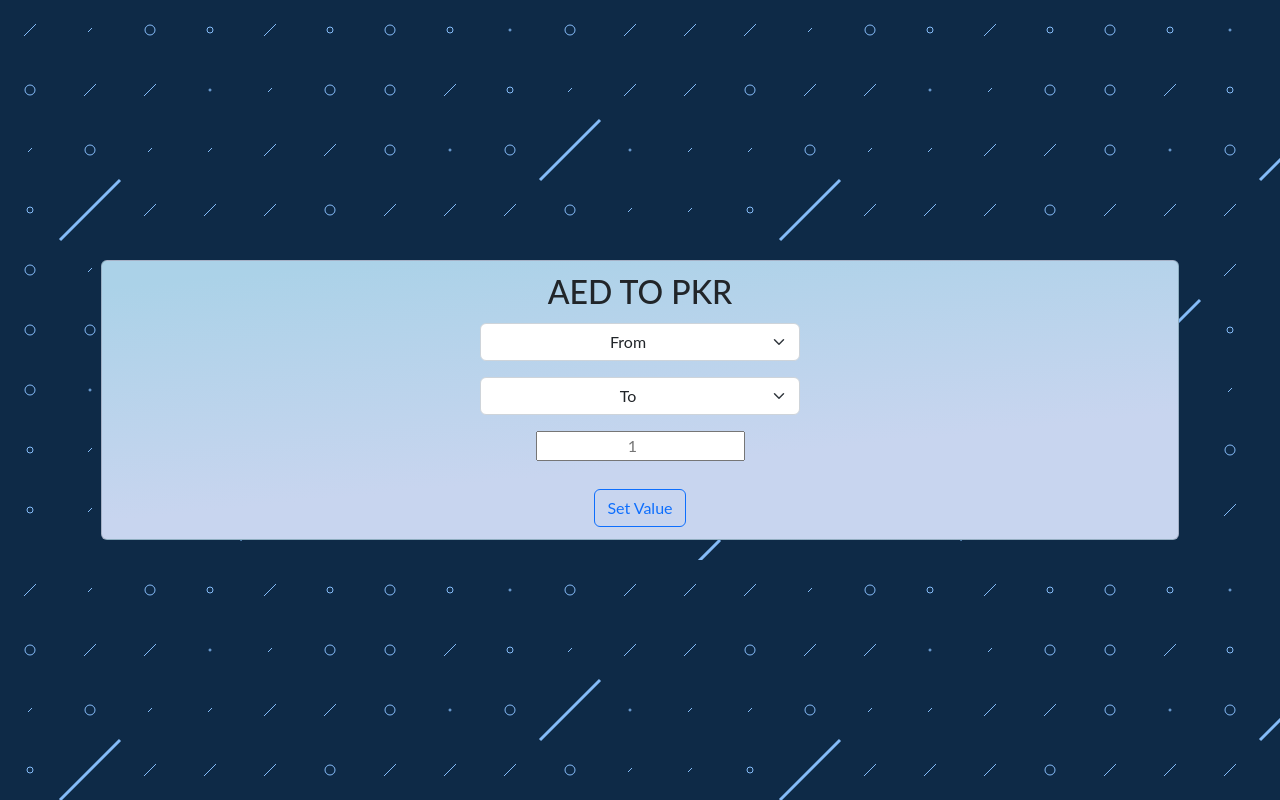
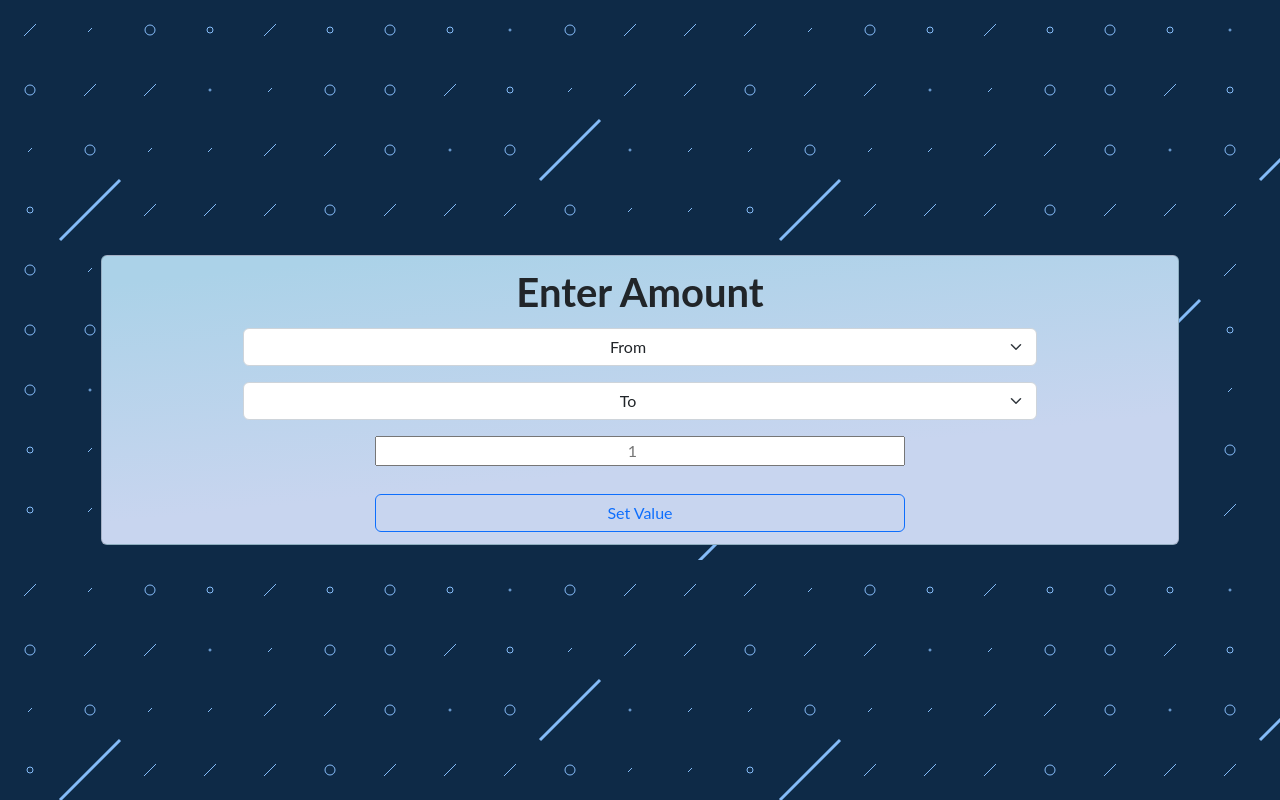
Before and after one commit to ahmedsilat44/Currency-convertor, a plain HTML site: page index.html in a window 1280 px wide. Drawn offline with nearby package versions, Linux system fonts and the light colour scheme; no server answers.

Commit message:
Modified

```diff
--- a/index.html
+++ b/index.html
@@ -24,21 +24,21 @@
 
     <div class="card">
 
-      <h2 id="heading" class="m-1">AED TO PKR</h1>
+      <h1 id="heading" class="m-1">Enter Amount</h1>
 
-      <select id="selectbox" class="form-select m-2 text-center">
-        <option selected hidden>From</option>
+      <select id="selectbox" class="form-select m-2 text-center w-75">
+        <option selected hidden value="null">From</option>
       </select>
 
-      <select id="selectbox2" class="form-select m-2 text-md-center">
-        <option selected hidden>To</option>
+      <select id="selectbox2" class="form-select m-2 text-center w-75">
+        <option selected hidden value="null">To</option>
       </select>
 
-      <input type="number" placeholder="1" id="amount" class="input m-2 text-center">
+      <input type="number" placeholder="1" id="amount" class="input m-2 text-center w-50">
 
       <h4 id="h3" class="m-2"><strong></strong></h4>
 
-      <button onclick=setValue() class="btn btn-outline-primary m-1">Set Value</button>
+      <button onclick=setValue() class="btn btn-outline-primary m-1 w-50">Set Value</button>
     </div>
 
 
--- a/script.js
+++ b/script.js
@@ -33,6 +33,7 @@ function setValue(){
     let toCurr = toInput.value;
     let amount = amountInput.value;
 
+    if(fromCurr != "null" && toCurr != "null"){
       let requestURL = `https://api.exchangerate.host/convert?from=${fromCurr}&to=${toCurr}&amount=${amount}`;
       let request = new XMLHttpRequest();
       request.open('GET', requestURL);
@@ -47,3 +48,4 @@ function setValue(){
           h3.innerText = (Math.floor(parseFloat(response.result)*100)/100);
       }
     }
+}
--- a/style.css
+++ b/style.css
@@ -4,7 +4,7 @@
     align-self: center;
 }
 #heading{
-    text-decoration: dotted;
+    font-weight: bold;
 }
 body{
     display: flex;
```
Lines whose indentation alone changed are shown as unchanged.
